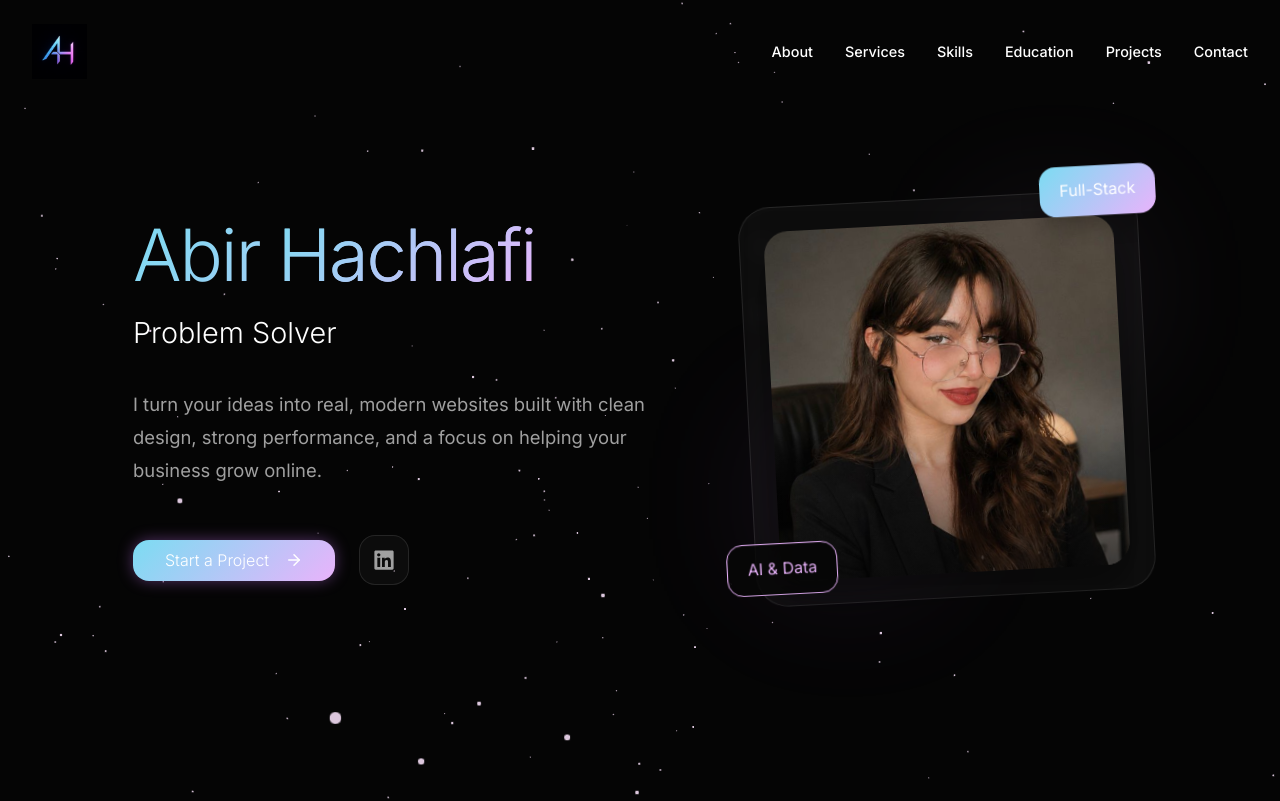
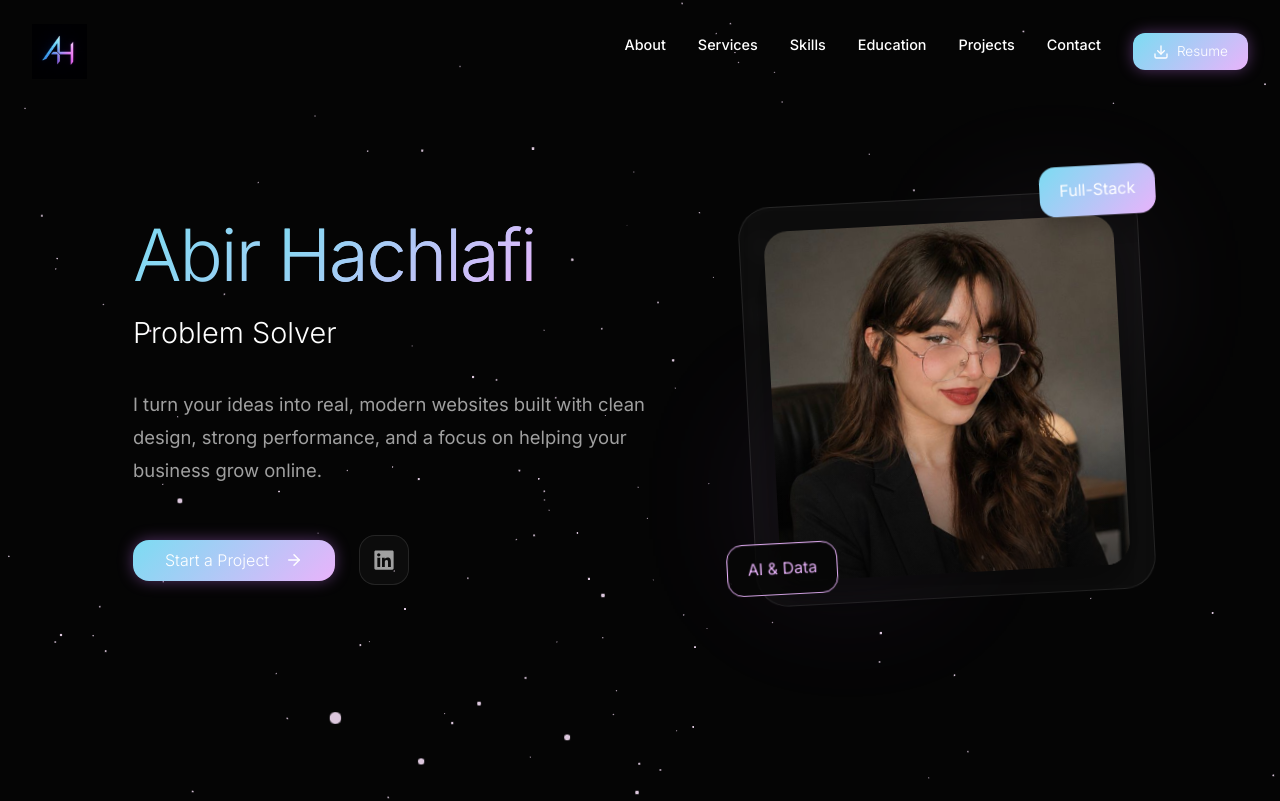
Before and after one commit to abir-dev0/abir, a React (Vite) app: page / in a window 1280 px wide. Shown: the top 801 px of the page. Built offline with nearby package versions, Linux system fonts and the light colour scheme.

Commit message:
Add Resume download button to Navbar

```diff
--- a/src/components/Navbar.jsx
+++ b/src/components/Navbar.jsx
@@ -1,6 +1,6 @@
 import { useState, useEffect } from 'react';
 import { motion, AnimatePresence } from 'framer-motion';
-import { Menu, X } from 'lucide-react';
+import { Menu, X, Download } from 'lucide-react';
 import { Link, useLocation } from 'react-router-dom';
 
 const Navbar = () => {
@@ -93,6 +93,23 @@ const Navbar = () => {
             {link.name}
           </a>
         ))}
+
+        <a
+          href={`${import.meta.env.BASE_URL}Abir Hachlafi.pdf`}
+          download="Abir_Hachlafi_Resume.pdf"
+          className="btn btn-primary"
+          style={{
+            padding: '0.5rem 1.25rem',
+            fontSize: '0.85rem',
+            display: 'flex',
+            alignItems: 'center',
+            gap: '0.5rem',
+            borderRadius: '0.75rem'
+          }}
+        >
+          <Download size={16} />
+          Resume
+        </a>
       </div>
 
       <div
@@ -144,6 +161,26 @@ const Navbar = () => {
                 {link.name}
               </a>
             ))}
+
+            <a
+              href={`${import.meta.env.BASE_URL}Abir Hachlafi.pdf`}
+              download="Abir_Hachlafi_Resume.pdf"
+              className="btn btn-primary"
+              style={{
+                padding: '0.75rem 2rem',
+                fontSize: '1.1rem',
+                display: 'flex',
+                alignItems: 'center',
+                gap: '0.75rem',
+                borderRadius: '1rem',
+                width: '100%',
+                justifyContent: 'center'
+              }}
+              onClick={() => setIsOpen(false)}
+            >
+              <Download size={20} />
+              Resume
+            </a>
           </motion.div>
         )}
       </AnimatePresence>
```
Also changed, not shown: 1 other file (tests, documents, lock files or other folders).
